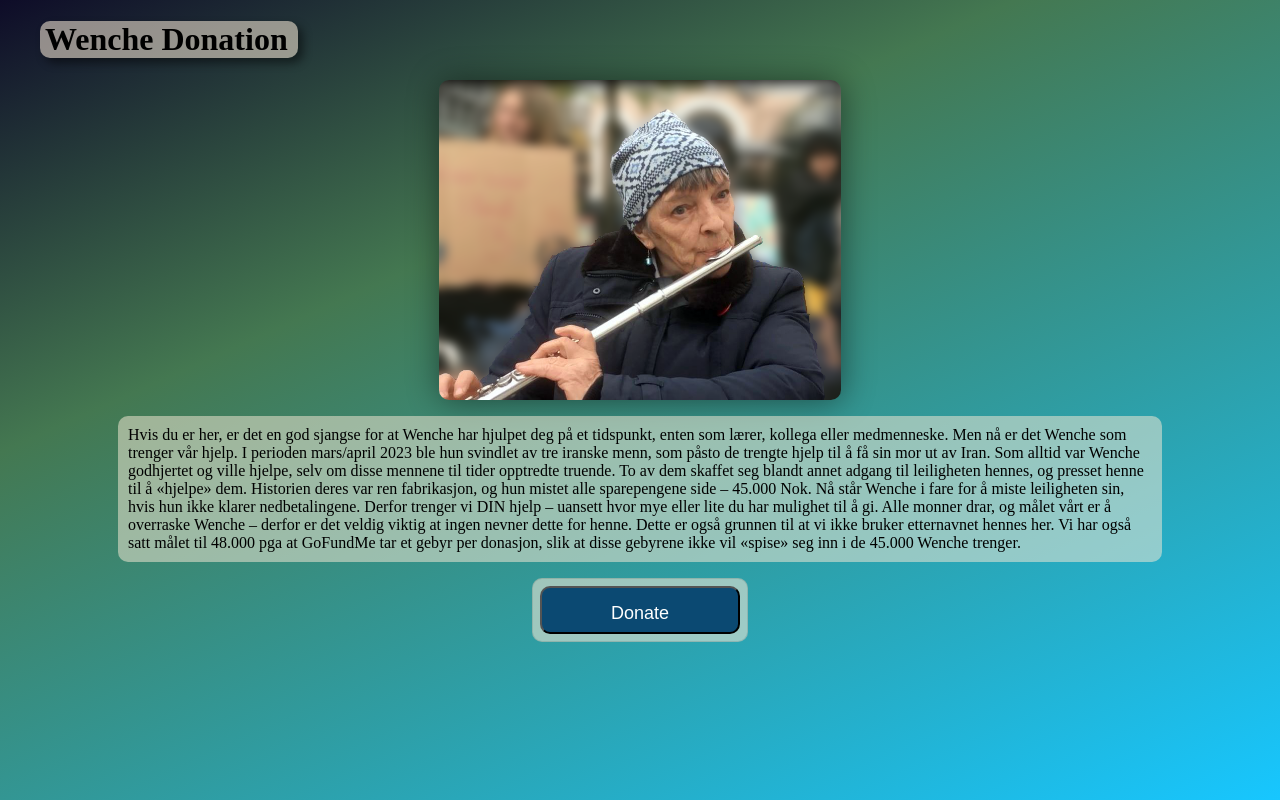
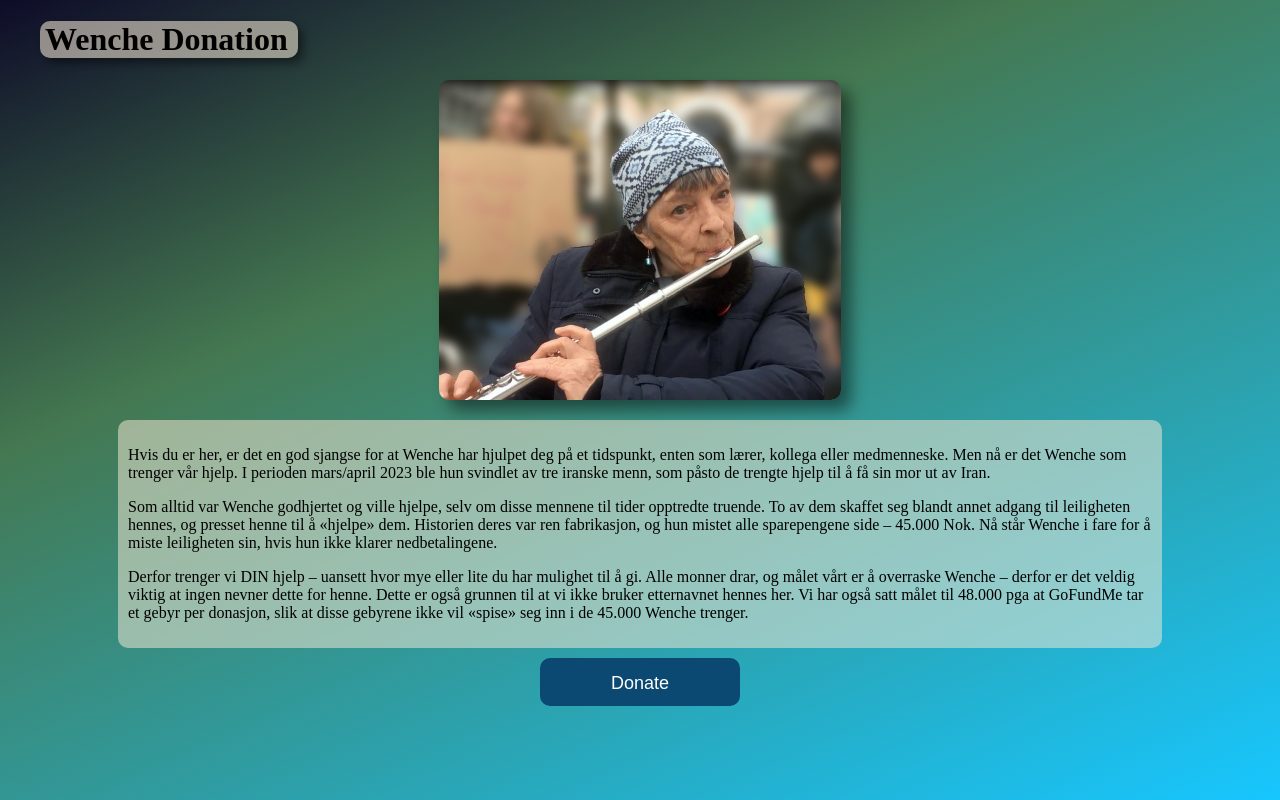
Before and after one commit to scottdkey/wenche, a SvelteKit app: page / in a window 1280 px wide. Built offline with nearby package versions, Linux system fonts and the light colour scheme.

Commit message:
Paragraph update

```diff
--- a/src/routes/+page.svelte
+++ b/src/routes/+page.svelte
@@ -59,24 +59,29 @@
 <div class="main">
 	<h1 class="header">Wenche Donation</h1>
 	<img alt="Wenche Playing the flute" src={wenche} class="primaryPhoto" />
-	<p class="paragraphText">
+	<div class="paragraphText">
+		<p>
 			Hvis du er her, er det en god sjangse for at Wenche har hjulpet deg på et tidspunkt, enten som
 			lærer, kollega eller medmenneske. Men nå er det Wenche som trenger vår hjelp. I perioden
 			mars/april 2023 ble hun svindlet av tre iranske menn, som påsto de trengte hjelp til å få sin
-		mor ut av Iran. Som alltid var Wenche godhjertet og ville hjelpe, selv om disse mennene til
-		tider opptredte truende. To av dem skaffet seg blandt annet adgang til leiligheten hennes, og
-		presset henne til å «hjelpe» dem. Historien deres var ren fabrikasjon, og hun mistet alle
-		sparepengene side – 45.000 Nok. Nå står Wenche i fare for å miste leiligheten sin, hvis hun ikke
-		klarer nedbetalingene. Derfor trenger vi DIN hjelp – uansett hvor mye eller lite du har mulighet
-		til å gi. Alle monner drar, og målet vårt er å overraske Wenche – derfor er det veldig viktig at
-		ingen nevner dette for henne. Dette er også grunnen til at vi ikke bruker etternavnet hennes
-		her. Vi har også satt målet til 48.000 pga at GoFundMe tar et gebyr per donasjon, slik at disse
-		gebyrene ikke vil «spise» seg inn i de 45.000 Wenche trenger.
+			mor ut av Iran.
 		</p>
-	<div>
-		<div>
+		<p>
+			Som alltid var Wenche godhjertet og ville hjelpe, selv om disse mennene til tider opptredte
+			truende. To av dem skaffet seg blandt annet adgang til leiligheten hennes, og presset henne
+			til å «hjelpe» dem. Historien deres var ren fabrikasjon, og hun mistet alle sparepengene side
+			– 45.000 Nok. Nå står Wenche i fare for å miste leiligheten sin, hvis hun ikke klarer
+			nedbetalingene.
+		</p>
+		<p>
+			Derfor trenger vi DIN hjelp – uansett hvor mye eller lite du har mulighet til å gi. Alle
+			monner drar, og målet vårt er å overraske Wenche – derfor er det veldig viktig at ingen nevner
+			dette for henne. Dette er også grunnen til at vi ikke bruker etternavnet hennes her. Vi har
+			også satt målet til 48.000 pga at GoFundMe tar et gebyr per donasjon, slik at disse gebyrene
+			ikke vil «spise» seg inn i de 45.000 Wenche trenger.
+		</p>
+	</div>
 	<div class="container">
-				<div>
 		<button
 			type="button"
 			on:click={(e) => {
@@ -85,9 +90,6 @@
 			}}
 			class="button">Donate</button
 		>
-				</div>
-			</div>
-		</div>
 	</div>
 </div>
 
@@ -115,38 +117,38 @@
 		margin-left: 40px;
 		box-shadow: 5px 5px 10px #00000079;
 	}
+
 	.container {
+		margin-top: 10px;
+	}
+	.button {
 		margin-left: auto;
 		margin-right: auto;
-		overflow: auto;
-		display: flex;
-		flex-direction: column;
-		justify-content: flex-end;
-		align-items: center;
-		width: fit-content;
-		background: rgba(250, 235, 215, 0.553);
-		padding: 7px;
-		border: 1px solid rgba(0, 0, 0, 0.1);
-		border-radius: 10px;
-	}
-	.button {
-		display: inline-block;
+		display: block;
 		font-size: 18px;
 		line-height: 48px;
 		height: 48px;
 		color: #ffffff;
 		border-radius: 10px;
+		box-shadow: none;
 		min-width: 200px;
 		background-color: #0b4972;
 		text-align: center;
-		transition: ease-in-out 0.1s;
+		transition: ease-in-out 0.3s;
+		outline: 0px;
+		border: none;
 		&:hover {
 			background-color: #0f0f9383;
 		}
+		&:active {
+			background-color: rgb(27, 130, 189);
 		}
+	}
+
 	.paragraphText {
 		margin-left: auto;
 		margin-right: auto;
+		margin-top: 20px;
 		max-width: 80%;
 		background-color: rgba(250, 235, 215, 0.513);
 		padding: 10px;
@@ -158,6 +160,6 @@
 		margin-right: auto;
 		max-height: 20em;
 		border-radius: 10px;
-		box-shadow: 1px 1px 2em #00000079;
+		box-shadow: 10px 10px 1em #00000079;
 	}
 </style>
```
Lines whose indentation alone changed are shown as unchanged.
